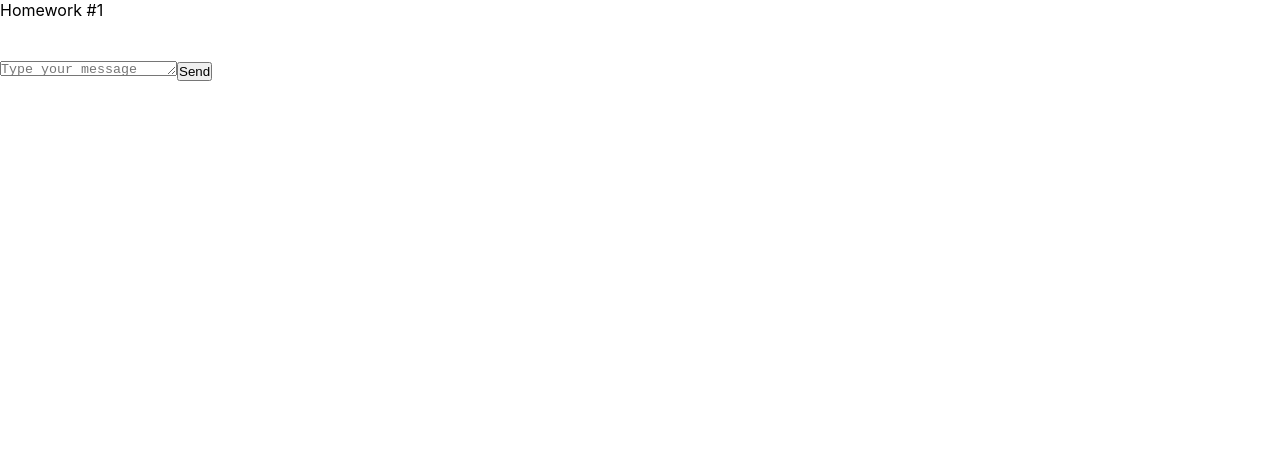
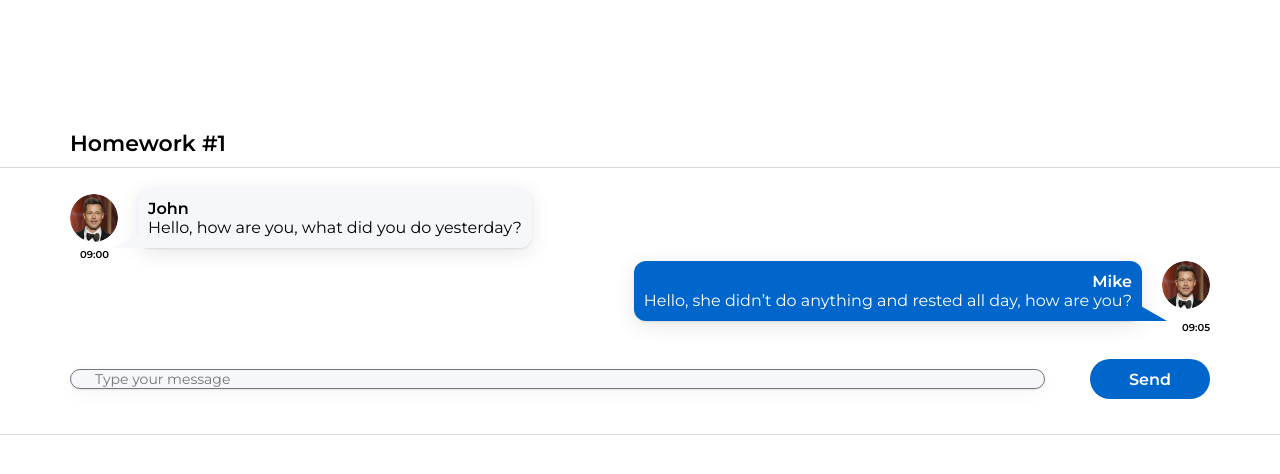
Before and after one commit to lankut/hws2-master, a React (Create React App) app: page / in a window 1280 px wide. Shown: the top 474 px of the page. Built offline with nearby package versions, Linux system fonts and the light colour scheme.

Commit message:
sprint2_hw1_done

```diff
--- a/public/index.html
+++ b/public/index.html
@@ -1,20 +1,20 @@
 <!DOCTYPE html>
 <html lang="en">
 <head>
-    <meta charset="utf-8" />
-    <link rel="icon" href="%PUBLIC_URL%/favicon.ico" />
-    <meta name="viewport" content="width=device-width, initial-scale=1" />
-    <meta name="theme-color" content="#000000" />
+    <meta charset="utf-8"/>
+    <link rel="icon" href="%PUBLIC_URL%/favicon.ico"/>
+    <meta name="viewport" content="width=device-width, initial-scale=1"/>
+    <meta name="theme-color" content="#000000"/>
     <meta
             name="description"
             content="Web site created using create-react-app"
     />
-    <link rel="apple-touch-icon" href="%PUBLIC_URL%/logo192.png" />
+    <link rel="apple-touch-icon" href="%PUBLIC_URL%/logo192.png"/>
     <!--
       manifest.json provides metadata used when your web app is installed on a
       user's mobile device or desktop. See https://developers.google.com/web/fundamentals/web-app-manifest/
     -->
-    <link rel="manifest" href="%PUBLIC_URL%/manifest.json" />
+    <link rel="manifest" href="%PUBLIC_URL%/manifest.json"/>
     <!--
       Notice the use of %PUBLIC_URL% in the tags above.
       It will be replaced with the URL of the `public` folder during the build.
@@ -25,6 +25,13 @@
       Learn how to configure a non-root public URL by running `npm run build`.
     -->
     <title>React App</title>
+    <link rel="preconnect" href="https://fonts.googleapis.com">
+    <link rel="preconnect" href="https://fonts.gstatic.com" crossorigin>
+    <link href="https://fonts.googleapis.com/css2?family=Montserrat:ital,wght@0,600;1,600&display=swap"
+          rel="stylesheet">
+    <link href="https://fonts.googleapis.com/css2?family=Montserrat:ital@0;1&display=swap" rel="stylesheet">
+
+
 </head>
 <body>
 <noscript>You need to enable JavaScript to run this app.</noscript>
--- a/src/index.tsx
+++ b/src/index.tsx
@@ -5,6 +5,7 @@ import App from './s1-main/App'
 import reportWebVitals from './reportWebVitals'
 import store from './s2-homeworks/hw10/bll/store'
 import {Provider} from 'react-redux'
+
 
 const root = ReactDOM.createRoot(document.getElementById('root') as HTMLElement)
 root.render(
--- a/src/s1-main/App.module.css
+++ b/src/s1-main/App.module.css
@@ -1,11 +1,22 @@
 .App {
     --header_height: 60px;
+    /*background-color: red;*/
+    border-bottom: 1px solid #D9D9D9;
+    padding-bottom: 35px;
 }
 
 .hw {
-
+    /*background-color: red;*/
+    padding: 0 70px;
 }
 
 .hwTitle {
-
+    font-family: 'Montserrat', sans-serif;
+    /*margin-top: 130px;*/
+    /*padding-bottom: 10px;*/
+    font-size: 22px;
+    font-weight: 600;
+    padding: 130px 70px 10px 70px;
+    border-bottom: 1px solid #D9D9D9;
+    /*background-color: red;*/
 }
--- a/src/s2-homeworks/hw01/HW1.tsx
+++ b/src/s2-homeworks/hw01/HW1.tsx
@@ -14,29 +14,43 @@ import avatar from './avatar.png'
 * */
 
 // нужно создать правильный тип вместо any
-export type MessageType = any
+type User_type = {
+    avatar: string
+    name: string
+}
+
+type Message_type = {
+    text: string
+    time: string
+}
+
+export type MessageType = {
+    id: number
+    user: User_type
+    message: Message_type
+}
 
 // структуру объекта не менять
 export const message0: MessageType = {
     id: 0,
     user: {
         avatar: avatar, // можно менять
-        name: 'Some Name',  // можно менять
+        name: 'John',  // можно менять
     },
     message: {
-        text: 'some textsome textsome textsome textsome textsome textsome text', // можно менять
-        time: '22:00', // можно менять
+        text: 'Hello, how are you, what did you do yesterday?', // можно менять
+        time: '09:00', // можно менять
     },
 }
 export const friendMessage0: MessageType = {
     id: 100,
     user: {
         avatar: avatar, // можно менять
-        name: 'Friend Name', // можно менять
+        name: 'Mike', // можно менять
     },
     message: {
-        text: 'зеркальное сообщение для тренировки css', // можно менять
-        time: '22:00', // можно менять
+        text: 'Hello, she didn’t do anything and rested all day, how are you?', // можно менять
+        time: '09:05', // можно менять
     },
 }
 
@@ -47,12 +61,12 @@ const HW1 = () => {
             <div className={s2.hw}>
                 {/*проверка отображения (не менять)*/}
                 <div>
-                    <Message message={message0} />
-                    <FriendMessage message={friendMessage0} />
+                    <Message message={message0}/>
+                    <FriendMessage message={friendMessage0}/>
                 </div>
 
                 {/*для автоматической проверки дз (не менять)*/}
-                <MessageSender M={Message} />
+                <MessageSender M={Message}/>
             </div>
         </div>
     )
--- a/src/s2-homeworks/hw01/friend-message/FriendMessage.module.css
+++ b/src/s2-homeworks/hw01/friend-message/FriendMessage.module.css
@@ -1,31 +1,67 @@
 .friendMessage {
-
+    /*background-color: red;*/
+    display: flex;
+    flex-direction: column;
+    align-items: flex-end;
 }
 
 .friendImageAndText {
-
+    /*background-color: red;*/
+    display: flex;
+    flex-direction: row-reverse;
+    gap: 20px
 }
 
 .friendImageAndText img {
-
+    /*background-color: red;*/
+    border-radius: 50%;
+    width: 48px;
+    height: 48px;
 }
 
 .friendText {
-
+    display: flex;
+    flex-direction: column;
+    justify-content: center;
+    height: 60px;
+    /*background-color: red;*/
+    position: relative;
+    background: #0066CC;
+    /*color: white;*/
+    padding: 10px 10px;
+    border-radius: 12px;
+    max-width: 527px;
+    color: #FFFFFF;
+    box-shadow: 0 1px 2px 0 #1D21261A,
+    0 5px 20px 0 #1D21261A;
 }
 
 .friendText:after {
-
+    /*background-color: red;*/
+    content: "";
+    position: absolute;
+    bottom: 0;
+    left: 498px;
+    border-right: 60px solid transparent;
+    border-left: 35px solid #0066CC;
+    border-top: 20px solid transparent;
 }
 
 .friendName {
-
+    font-family: 'Montserrat', sans-serif;
+    font-weight: 600;
+    text-align: right;
 }
 
 .friendMessageText {
-
+    font-family: 'Montserrat', sans-serif;
+    font-weight: 400;
+    font-size: 16px;
 }
 
 .friendTime {
-
+    font-family: Montserrat, sans-serif;
+    font-weight: 600;
+    font-size: 10px;
+    padding-left: 10px;
 }
--- a/src/s2-homeworks/hw01/friend-message/FriendMessage.tsx
+++ b/src/s2-homeworks/hw01/friend-message/FriendMessage.tsx
@@ -1,8 +1,14 @@
 import React from 'react'
 import s from './FriendMessage.module.css'
+import {MessageType} from "../HW1";
+
+
+type FriendMessageProps = {
+    message: MessageType
+}
 
 // создать тип вместо any и отобразить приходящие данные
-const FriendMessage = (props: any) => {
+const FriendMessage = (props: FriendMessageProps) => {
     return (
         <div
             id={'hw1-friend-message-' + props.message.id}
@@ -12,7 +18,7 @@ const FriendMessage = (props: any) => {
                 <img
                     id={'hw1-friend-avatar-' + props.message.id}
                     // создаёт студент
-
+                    src={props.message.user.avatar}
                     //
                 />
                 <div className={s.friendText}>
@@ -21,7 +27,7 @@ const FriendMessage = (props: any) => {
                         className={s.friendName}
                     >
                         {/*создаёт студент*/}
-
+                        {props.message.user.name}
                         {/**/}
                     </div>
                     <pre
@@ -29,7 +35,7 @@ const FriendMessage = (props: any) => {
                         className={s.friendMessageText}
                     >
                         {/*создаёт студент*/}
-
+                        {props.message.message.text}
                         {/**/}
                     </pre>
                 </div>
@@ -39,7 +45,7 @@ const FriendMessage = (props: any) => {
                 className={s.friendTime}
             >
                 {/*создаёт студент*/}
-
+                {props.message.message.time}
                 {/**/}
             </div>
         </div>
--- a/src/s2-homeworks/hw01/message-sender/MessageSender.module.css
+++ b/src/s2-homeworks/hw01/message-sender/MessageSender.module.css
@@ -1,18 +1,44 @@
 .sendForm {
-
+    /*background-color: red;*/
+    display: flex;
+    justify-content: space-between;
+    align-items: center;
+    gap: 45px;
+    padding-top: 25px;
 }
 
 .textarea {
-
+    /*background-color: red;*/
+    max-width: 975px;
+    width: 100%;
+    height: 20px !important;
+    border-radius: 20px;
+    resize: none;
+    padding-left: 24px;
+    font-family: Montserrat, sans-serif;
+    font-weight: 400;
+    font-size: 14px;
+    background-color: #F5F7FB;
+    box-shadow: 0 1px 2px 0 #1D21261A,
+    0 5px 20px 0 #1D212608;
 }
 
 .button {
-
+    font-family: Montserrat, sans-serif;
+    font-weight: 600;
+    font-size: 16px;
+    color: #FFFFFF;
+    background-color: #0066CC;
+    width: 120px;
+    height: 40px;
+    border-radius: 20px;
+    border: none;
 }
 
 .button:hover {
 
 }
+
 .button:active {
 
 }
--- a/src/s2-homeworks/hw01/message/Message.module.css
+++ b/src/s2-homeworks/hw01/message/Message.module.css
@@ -1,31 +1,65 @@
 .message {
-
+    margin-top: 20px;
+    /*background-color: red;*/
 }
 
 .imageAndText {
-
+    display: flex;
+    align-items: center;
+    /*background-color: red;*/
+    gap: 20px;
 }
 
 .imageAndText img {
-
+    /*background-color: red;*/
+    border-radius: 50%;
+    width: 48px;
+    height: 48px;
 }
 
 .text {
-
+    display: flex;
+    flex-direction: column;
+    justify-content: center;
+    height: 60px;
+    /*background-color: red;*/
+    position: relative;
+    background: #F5F7FB;
+    padding: 10px 10px;
+    border-radius: 12px;
+    max-width: 527px;
+    box-shadow: 0 1px 2px 0 #1D21261A,
+    0 5px 20px 0 #1D21261A;
 }
 
 .text:after {
-
+    /*background-color: red;*/
+    content: "";
+    position: absolute;
+    bottom: 0;
+    left: -85px;
+    border-left: 60px solid transparent;
+    border-right: 35px solid #F5F7FB;
+    border-top: 20px solid transparent;
 }
 
 .name {
-
+    /*background-color: red;*/
+    font-family: 'Montserrat', sans-serif;
+    font-weight: 600;
 }
 
 .messageText {
-
+    /*background-color: red;*/
+    font-family: 'Montserrat', sans-serif;
+    font-weight: 400;
+    font-size: 16px;
 }
 
 .time {
-
+    /*background-color: red;*/
+    font-family: Montserrat, sans-serif;
+    font-weight: 600;
+    font-size: 10px;
+    padding-left: 10px;
 }
--- a/src/s2-homeworks/hw01/message/Message.tsx
+++ b/src/s2-homeworks/hw01/message/Message.tsx
@@ -1,8 +1,11 @@
 import React from 'react'
 import s from './Message.module.css'
+import {MessageType} from "../HW1";
 
 // нужно создать правильный тип вместо any
-export type MessagePropsType = any
+export type MessagePropsType = {
+    message: MessageType
+}
 
 // нужно отобразить приходящие данные
 const Message = (props: MessagePropsType) => {
@@ -12,25 +15,26 @@ const Message = (props: MessagePropsType) => {
                 <img
                     id={'hw1-avatar-' + props.message.id}
                     // создаёт студент
-
+                    src={props.message.user.avatar}
+                    alt={'UserPhoto'}
                     //
                 />
                 <div className={s.text}>
                     <div id={'hw1-name-' + props.message.id} className={s.name}>
                         {/*создаёт студент*/}
-
+                        {props.message.user.name}
                         {/**/}
                     </div>
                     <pre id={'hw1-text-' + props.message.id} className={s.messageText}>
                         {/*создаёт студент*/}
-
+                        {props.message.message.text}
                         {/**/}
                     </pre>
                 </div>
             </div>
             <div id={'hw1-time-' + props.message.id} className={s.time}>
                 {/*создаёт студент*/}
-
+                {props.message.message.time}
                 {/**/}
             </div>
         </div>
```
Also changed, not shown: src/font/Montserrat-SemiBold.ttf (added). Lines whose indentation alone changed are shown as unchanged.
